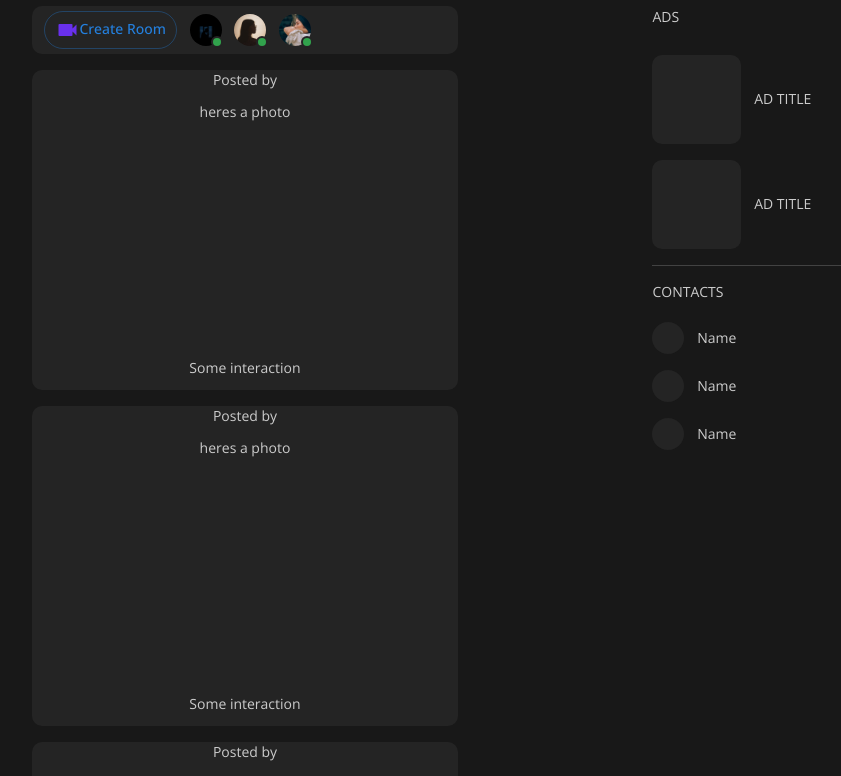
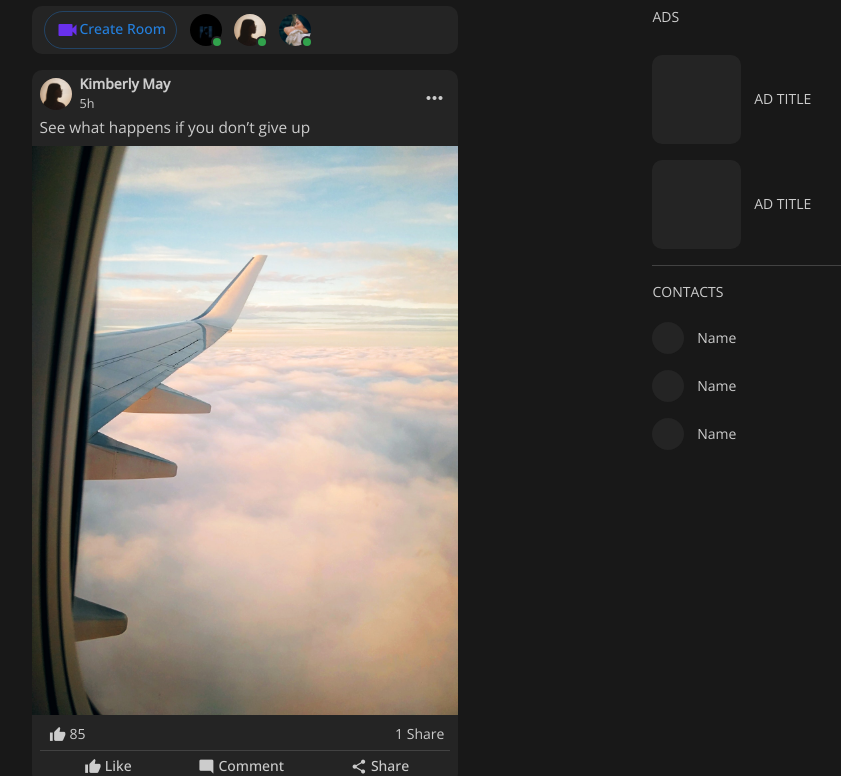
Before and after one commit to ErikBaksay/facebookClone, an Angular app: page / in a window 1280 px wide. Shown: the part 338-1114 px from the top of the page, without its empty margins (395-1236 px from the left). Built offline with nearby package versions, Linux system fonts and the light colour scheme.

Commit message:
Added Posts

```diff
--- a/src/app/components/feed/feed.component.html
+++ b/src/app/components/feed/feed.component.html
@@ -83,7 +83,7 @@
             </div>
         </button>
         </div>
-        <div id=personOnlineProfilePicture
+        <div class=personOnlineProfilePicture
             style="background-image: url('{{users[personOnline-1].profilePicture}}')"
             *ngFor="let personOnline of peopleOnline">
             <div class="onlineStatusCircleOuter">
@@ -93,10 +93,64 @@
     </div>
 
     <div id="feed">
-        <div class="post" *ngFor="let post of posts">
-            <div class="header">Posted by</div>
-            <div id="content">heres a photo</div>
-            <div id="action">Some interaction</div>
+        <div class="post" *ngFor="let post of posts, let i = index">
+            <div class="header">
+                <div class="profilePicture_post_container">
+                    <div
+                    class="profilePicture_Post"
+                    style="background-image:url({{users[post.userID-1].profilePicture}});"
+                    alt="Profile picture">
+                    </div>
+                </div>
+                <div class="nameAndTime_post">
+                    <p class="name">{{users[post.userID-1].firstName}} {{users[post.userID-1].lastName}}</p>
+                    <p class="time">{{timePosted_temporary[i]}}</p>
+                </div>
+                <div class="options_post">
+                    <button mat-mini-fab class="options_post_button">
+                        <mat-icon>more_horiz</mat-icon>
+                    </button>
+                </div>
+            </div>
+            <div class="content">
+                <div class="textPostContainer">
+                    <p>{{post.text}}</p>
+                </div>
+                <div class="imagePostContainer">
+                    <img src="{{post.photo}}" alt="Photo">
+                </div>
+            </div>
+            <div class="action">
+                <div class="topPart_action">
+                    <div class="likes_div_post">
+                        <mat-icon>thumb_up</mat-icon>
+                        <p>{{post.numberOfLikes}}</p>
+                    </div>
+                    <p *ngIf="post.numberOfShares == 0"></p>
+                    <p *ngIf="post.numberOfShares == 1">{{post.numberOfShares}} Share</p>
+                    <p *ngIf="post.numberOfShares > 1">{{post.numberOfShares}} Shares</p>
+                </div>
+                <div class="bottomPart_action">
+                    <button mat-button>
+                        <div class="actionButton_post">
+                            <mat-icon>thumb_up</mat-icon>
+                            <p>Like</p>
+                        </div>
+                    </button>
+                    <button mat-button>
+                        <div class="actionButton_post">
+                            <mat-icon>mode_comment</mat-icon>
+                            <p>Comment</p>
+                        </div>
+                    </button>
+                    <button mat-button>
+                        <div class="actionButton_post">
+                            <mat-icon>share</mat-icon>
+                            <p>Share</p>
+                        </div>
+                    </button>
+                </div>
+            </div>
         </div>
     </div>
 
--- a/src/app/components/feed/feed.component.sass
+++ b/src/app/components/feed/feed.component.sass
@@ -181,7 +181,7 @@ $primary : #242424
                     margin-bottom: 0
                 #createRoomButtonIcon
                     line-height: 1em
-        #personOnlineProfilePicture
+        .personOnlineProfilePicture
             height: 4vh
             width: 4vh
             background: $primary
@@ -207,8 +207,10 @@ $primary : #242424
         display: grid
         grid-auto-flow: row
         gap:2vh
+        .post:last-of-type
+            margin-bottom: 2vh
         .post
-            height: 40vh
+            height: fit-content
             width: 100%
             padding: 0
             background-color: $primary
@@ -216,5 +218,91 @@ $primary : #242424
             text-align: center
             display: grid
             grid-auto-flow: row
-            grid-template-rows: 1fr 8fr 1fr
+            grid-template-rows: 6vh 1fr 8vh
             grid-template-areas: "header" "content" "action"
+            .header
+                grid-area: header
+                display: grid
+                height: 100%
+                grid-auto-flow: column
+                grid-template-columns: 6vh 1fr 6vh
+                grid-template-areas: "profilePicture nameAndTime options"
+                .profilePicture_post_container
+                    grid-area: profilePicture
+                    align-self: center
+                    justify-self: center
+                    .profilePicture_Post
+                        height: 4vh
+                        width: 4vh
+                        background: $primary
+                        border-radius: 100px
+                        background-repeat: no-repeat
+                        background-size: cover
+                .nameAndTime_post
+                    display: flex
+                    flex-direction: column
+                    align-items: flex-start
+                    align-self: center
+                    p
+                        margin:0
+                    .name
+                        font-size: 1em
+                        font-weight: 600
+                    .time
+                        font-size: 0.9em
+                .options_post
+                    align-self: center
+                    .options_post_button
+                        width: 4vh
+                        height: 4vh
+                        box-shadow: 0px 0px 0px 0px
+                        background-color: transparent
+                        margin-bottom: 0.3vh
+
+            .content
+                grid-area: content
+                width: 100%
+                .textPostContainer
+                    p
+                        text-align: start
+                        margin: 0vh 1vh 1vh 1vh
+                .imagePostContainer
+                    width: 100%
+                    height: fit-content
+                    overflow: hidden
+                    img
+                        max-width: 100%
+
+            .action
+                grid-area: action
+                display: grid
+                grid-auto-flow: row
+                grid-template-rows: 1fr 1fr
+                margin-left: 1vh
+                margin-right: 1vh
+                p
+                    margin-bottom: 0
+                    font-size: 1em
+                    line-height: 1em
+                mat-icon
+                    font-size: 1.2em
+                    height: fit-content
+                .topPart_action
+                    display: flex
+                    justify-content: space-between
+                    flex-direction: row
+                    align-self: center
+                    padding: 6px
+                    border-bottom: 1px solid #424242
+                    .likes_div_post
+                        display: flex
+                        flex-direction: row
+                .bottomPart_action
+                    display: flex
+                    justify-content: space-evenly
+                    flex-direction: row
+                    align-self: center
+                    .actionButton_post
+                        display: flex
+                        flex-direction: row
+                        padding: 0.7vh
--- a/src/app/components/feed/feed.component.ts
+++ b/src/app/components/feed/feed.component.ts
@@ -1,3 +1,4 @@
+import { posts_data } from './../../posts_data';
 import { Component, OnInit } from '@angular/core';
 import { stories_data } from 'src/app/stories_data';
 import { users_data } from 'src/app/users_data';
@@ -16,7 +17,9 @@ export class FeedComponent implements OnInit {
   myProfilePicture = "./assets/images/profile_pictures/0.jpg"
   peopleOnline = [1,3,6]
 
-  posts = [1,2,3]
+  posts = posts_data
+
+  timePosted_temporary = ["5h","11h","1d"]
 
   constructor() { }
 
--- /dev/null
+++ b/src/app/post_interface.ts
@@ -0,0 +1,12 @@
+export interface post {
+
+    id : number;
+    timePosted : number;
+    userID : number;
+    photo : string|null;
+    text : string|null;
+    numberOfLikes : number;
+    numberOfComments : number;
+    numberOfShares : number,
+    comments : string[]|null;
+}
--- a/src/app/posts_data.ts
+++ b/src/app/posts_data.ts
@@ -0,0 +1,37 @@
+import { post } from './post_interface';
+
+export var posts_data : post[] = [
+    {
+        id : 1,
+        timePosted : 0,
+        userID : 3,
+        photo : './assets/images/posts/1.jpg',
+        text : "See what happens if you don’t give up",
+        numberOfLikes : 85,
+        numberOfComments : 0,
+        numberOfShares : 1,
+        comments : null,
+    },
+    {
+        id : 2,
+        timePosted : 0,
+        userID : 2,
+        photo : './assets/images/posts/2.jpg',
+        text : "Adventure begins at the end of roads you know",
+        numberOfLikes : 234,
+        numberOfComments : 0,
+        numberOfShares : 32,
+        comments : null,
+    },
+    {
+        id : 3,
+        timePosted : 0,
+        userID : 6,
+        photo : './assets/images/posts/3.jpg',
+        text : "Life moves pretty fast. If you don’t stop and look around once in a while, you could miss it. -Ferris Bueller’s Day Off",
+        numberOfLikes : 140,
+        numberOfComments : 0,
+        numberOfShares : 0,
+        comments : null,
+    }
+]
```
